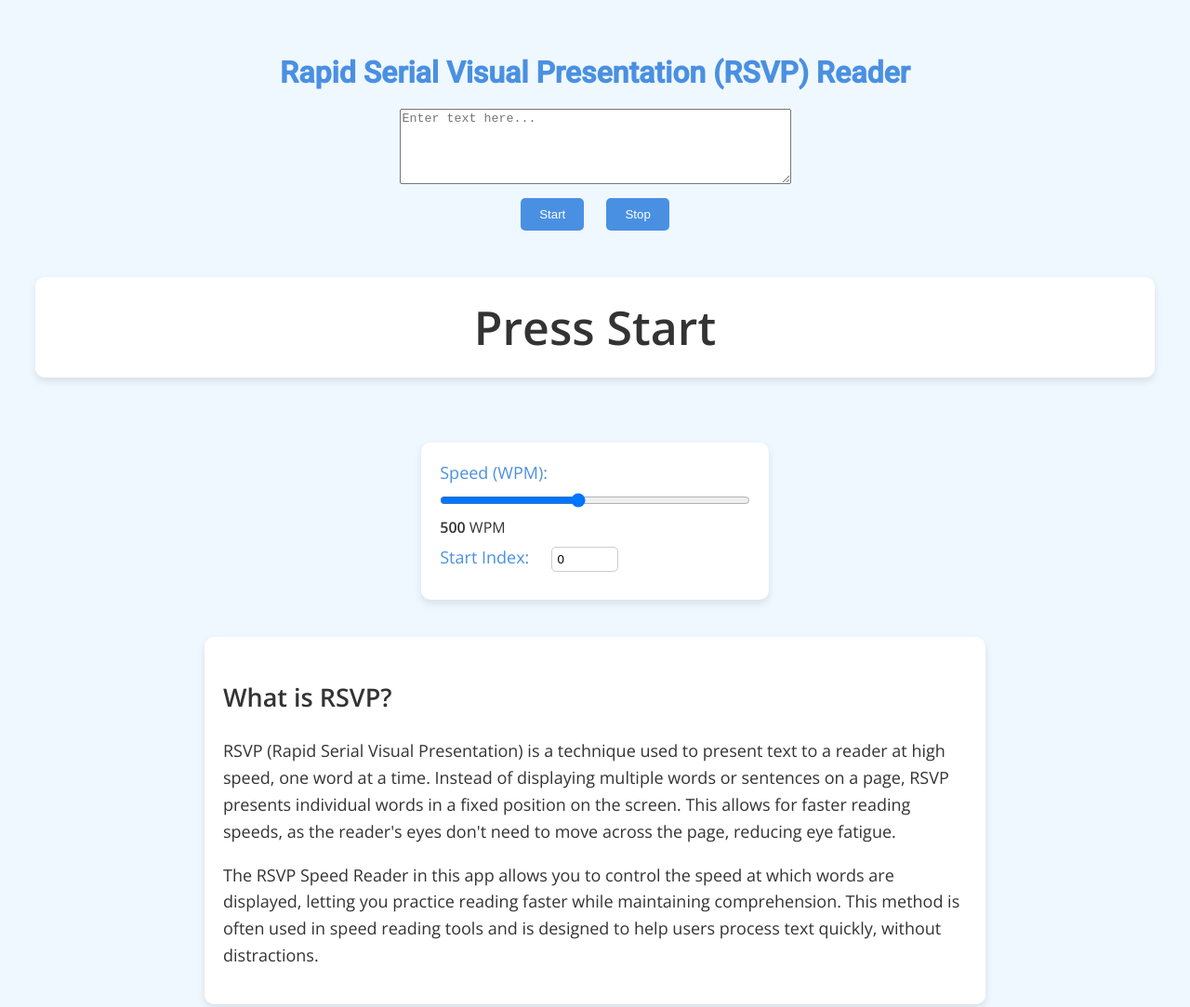
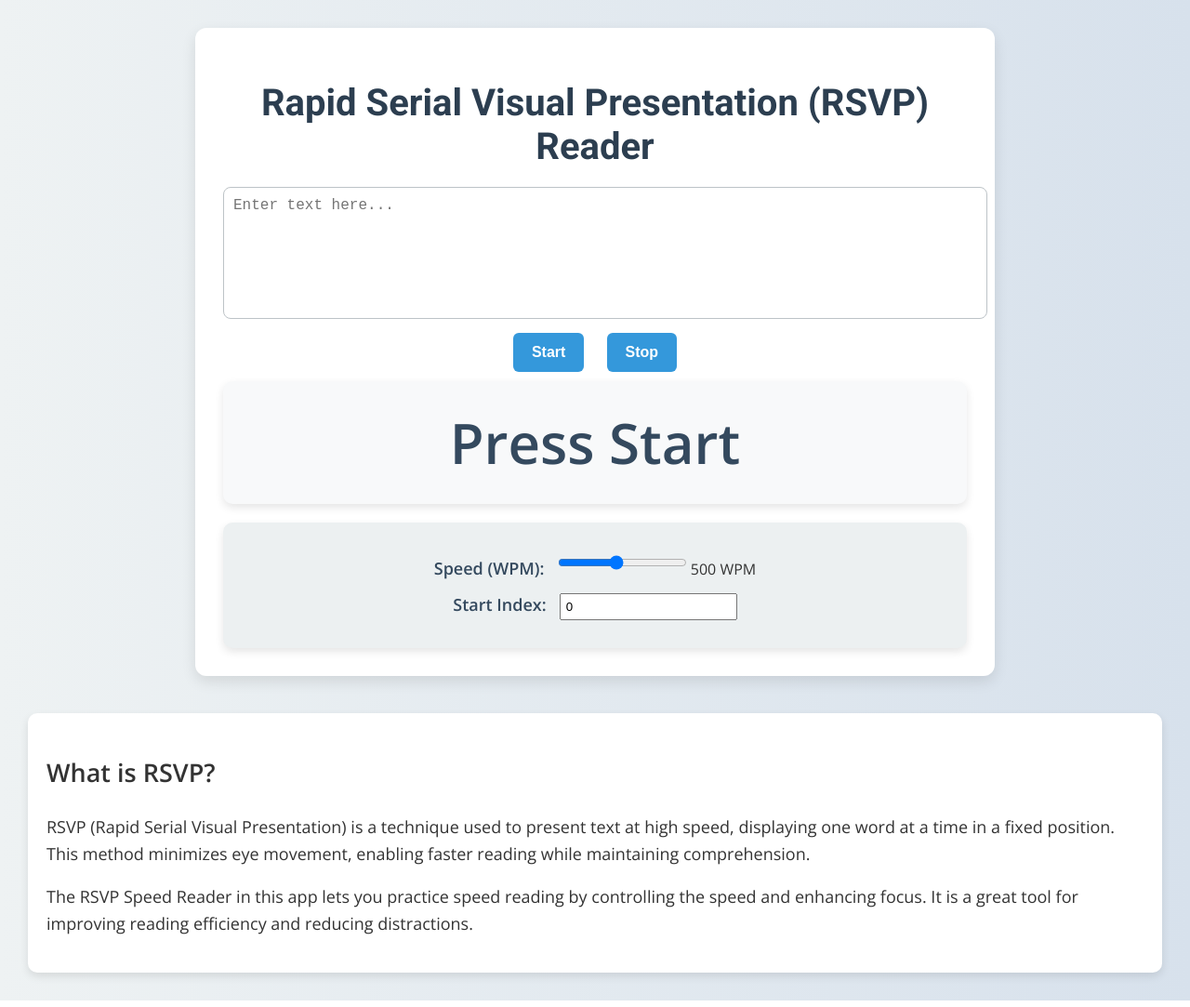
Before and after one commit to GenericAcquires/redesigned-bassoon, a plain HTML site: page index.html in a window 1280 px wide. Shown: the top 1083 px of the page at 93% size. Drawn offline with nearby package versions, Linux system fonts and the light colour scheme.

Commit message:
Update index.html

```diff
--- a/index.html
+++ b/index.html
@@ -4,110 +4,113 @@
     <meta charset="UTF-8">
     <meta name="viewport" content="width=device-width, initial-scale=1.0">
     <title>RSVP Speed Reader</title>
-    <link href="https://fonts.googleapis.com/css2?family=Roboto:wght@400;500&family=Open+Sans:wght@400;600&display=swap" rel="stylesheet">
+    <link href="https://fonts.googleapis.com/css2?family=Roboto:wght@400;700&family=Open+Sans:wght@400;600&display=swap" rel="stylesheet">
     <style>
         body {
             font-family: 'Open Sans', sans-serif;
-            background-color: #f0f8ff; /* Light blue background */
+            background: linear-gradient(to right, #eef2f3, #d7e1ec);
             color: #333;
             text-align: center;
             padding: 30px;
+            margin: 0;
         }
 
         h1 {
             font-family: 'Roboto', sans-serif;
-            color: #4a90e2; /* Soft blue for headings */
+            color: #2c3e50;
+            font-size: 2.5em;
             margin-bottom: 20px;
         }
 
+        #container {
+            max-width: 800px;
+            margin: auto;
+            background: white;
+            padding: 30px;
+            border-radius: 12px;
+            box-shadow: 0 6px 15px rgba(0, 0, 0, 0.1);
+        }
+
         #display {
-            font-size: 50px;
+            font-size: 60px;
             font-weight: bold;
-            margin: 40px 0;
-            color: #333;
-            padding: 20px;
-            background-color: #ffffff;
+            color: #34495e;
+            padding: 25px;
+            background-color: #f8f9fa;
             border-radius: 10px;
-            box-shadow: 0 4px 8px rgba(0, 0, 0, 0.1);
-            min-height: 60px;
+            box-shadow: 0 4px 10px rgba(0, 0, 0, 0.1);
+            min-height: 80px;
             display: flex;
             align-items: center;
             justify-content: center;
+            margin-bottom: 20px;
+        }
+
+        textarea {
+            width: 100%;
+            height: 120px;
+            padding: 10px;
+            font-size: 16px;
+            border: 1px solid #bdc3c7;
+            border-radius: 8px;
+            resize: none;
+            outline: none;
+        }
+
+        button {
+            background: #3498db;
+            color: white;
+            border: none;
+            padding: 12px 20px;
+            border-radius: 6px;
+            font-size: 16px;
+            font-weight: 600;
+            cursor: pointer;
+            transition: background 0.3s ease;
+            margin: 10px;
+        }
+
+        button:hover {
+            background: #2980b9;
         }
 
         #controls {
-            margin-top: 30px;
+            margin-top: 20px;
             padding: 20px;
-            background-color: #ffffff;
+            background: #ecf0f1;
             border-radius: 10px;
-            box-shadow: 0 4px 8px rgba(0, 0, 0, 0.1);
-            display: inline-block;
-            text-align: left;
+            box-shadow: 0 4px 10px rgba(0, 0, 0, 0.1);
         }
 
         label {
             font-size: 18px;
+            font-weight: 600;
             margin-right: 10px;
-            color: #4a90e2;
+            color: #34495e;
         }
 
-        input[type="range"] {
-            width: 100%;
+        input[type="range"], input[type="number"] {
+            padding: 5px;
             margin: 10px 0;
-        }
-
-        input[type="number"] {
-            width: 60px;
-            padding: 5px;
-            margin: 10px;
-            border: 1px solid #ccc;
-            border-radius: 5px;
-        }
-
-        button {
-            background-color: #4a90e2;
-            color: white;
-            border: none;
-            padding: 10px 20px;
-            border-radius: 5px;
-            cursor: pointer;
-            font-weight: 500;
-            margin: 10px;
-            transition: background-color 0.3s ease;
-        }
-
-        button:hover {
-            background-color: #357ab7;
         }
 
         #explanation {
             font-size: 18px;
             margin-top: 40px;
+            text-align: left;
             padding: 20px;
-            background-color: #ffffff;
+            background: white;
             border-radius: 10px;
-            box-shadow: 0 4px 8px rgba(0, 0, 0, 0.1);
-            max-width: 800px;
-            margin-left: auto;
-            margin-right: auto;
-            text-align: left;
+            box-shadow: 0 4px 10px rgba(0, 0, 0, 0.1);
             line-height: 1.6;
         }
 
-        #speedValue {
-            font-weight: bold;
-        }
-
-        mark {
-            background-color: #ff0;
-            padding: 0 5px;
-            border-radius: 3px;
-        }
     </style>
 </head>
 <body>
+    <div id="container">
         <h1>Rapid Serial Visual Presentation (RSVP) Reader</h1>
-    <textarea id="textInput" rows="5" cols="50" placeholder="Enter text here..." onmouseup="updateStartIndex()"></textarea><br>
+        <textarea id="textInput" placeholder="Enter text here..."></textarea><br>
         <button onclick="startReading()">Start</button>
         <button onclick="stopReading()">Stop</button>
         <div id="display">Press Start</div>
@@ -120,52 +123,37 @@
             <label for="startIndex">Start Index:</label>
             <input type="number" id="startIndex" min="0" value="0" oninput="setStartIndex()">
         </div>
+    </div>
 
-    <!-- Explanation Section -->
     <div id="explanation">
         <h2>What is RSVP?</h2>
-        <p>
-            RSVP (Rapid Serial Visual Presentation) is a technique used to present text to a reader at high speed, one word at a time. Instead of displaying multiple words or sentences on a page, RSVP presents individual words in a fixed position on the screen. This allows for faster reading speeds, as the reader's eyes don't need to move across the page, reducing eye fatigue.
-        </p>
-        <p>
-            The RSVP Speed Reader in this app allows you to control the speed at which words are displayed, letting you practice reading faster while maintaining comprehension. This method is often used in speed reading tools and is designed to help users process text quickly, without distractions.
-        </p>
+        <p>RSVP (Rapid Serial Visual Presentation) is a technique used to present text at high speed, displaying one word at a time in a fixed position. This method minimizes eye movement, enabling faster reading while maintaining comprehension.</p>
+        <p>The RSVP Speed Reader in this app lets you practice speed reading by controlling the speed and enhancing focus. It is a great tool for improving reading efficiency and reducing distractions.</p>
     </div>
 
     <script>
         let words = [];
         let index = 0;
         let interval = null;
-        let wpm = 500; // Set default WPM to 500
+        let wpm = 500;
 
         function updateSpeed() {
             wpm = document.getElementById("speed").value;
             document.getElementById("speedValue").innerText = wpm;
-            if (interval) {
-                restartInterval();
-            }
-        }
-
-        function updateStartIndex() {
-            let textarea = document.getElementById("textInput");
-            let textBeforeCursor = textarea.value.substring(0, textarea.selectionStart);
-            index = textBeforeCursor.split(/\s+/).length - 1;
-            document.getElementById("startIndex").value = index;
+            if (interval) restartInterval();
         }
 
         function setStartIndex() {
             let newIndex = parseInt(document.getElementById("startIndex").value, 10);
             if (!isNaN(newIndex) && newIndex >= 0 && newIndex < words.length) {
                 index = newIndex;
-                highlightText();
             }
         }
 
         function startReading() {
-            let text = document.getElementById("textInput").value;
-            words = text.split(/\s+/);
+            words = document.getElementById("textInput").value.split(/\s+/);
             if (index >= words.length) index = 0;
-            stopReading(); // Reset any existing interval
+            stopReading();
             interval = setInterval(displayWord, 60000 / wpm);
         }
 
@@ -187,13 +175,6 @@
                 stopReading();
             }
         }
-
-        function highlightText() {
-            let text = document.getElementById("textInput").value;
-            let wordsArray = text.split(/\s+/);
-            let highlightedText = wordsArray.map((word, i) => i === index ? `<mark>${word}</mark>` : word).join(" ");
-            document.getElementById("textInput").innerHTML = highlightedText;
-        }
     </script>
 </body>
 </html>
```
Lines whose indentation alone changed are shown as unchanged.
